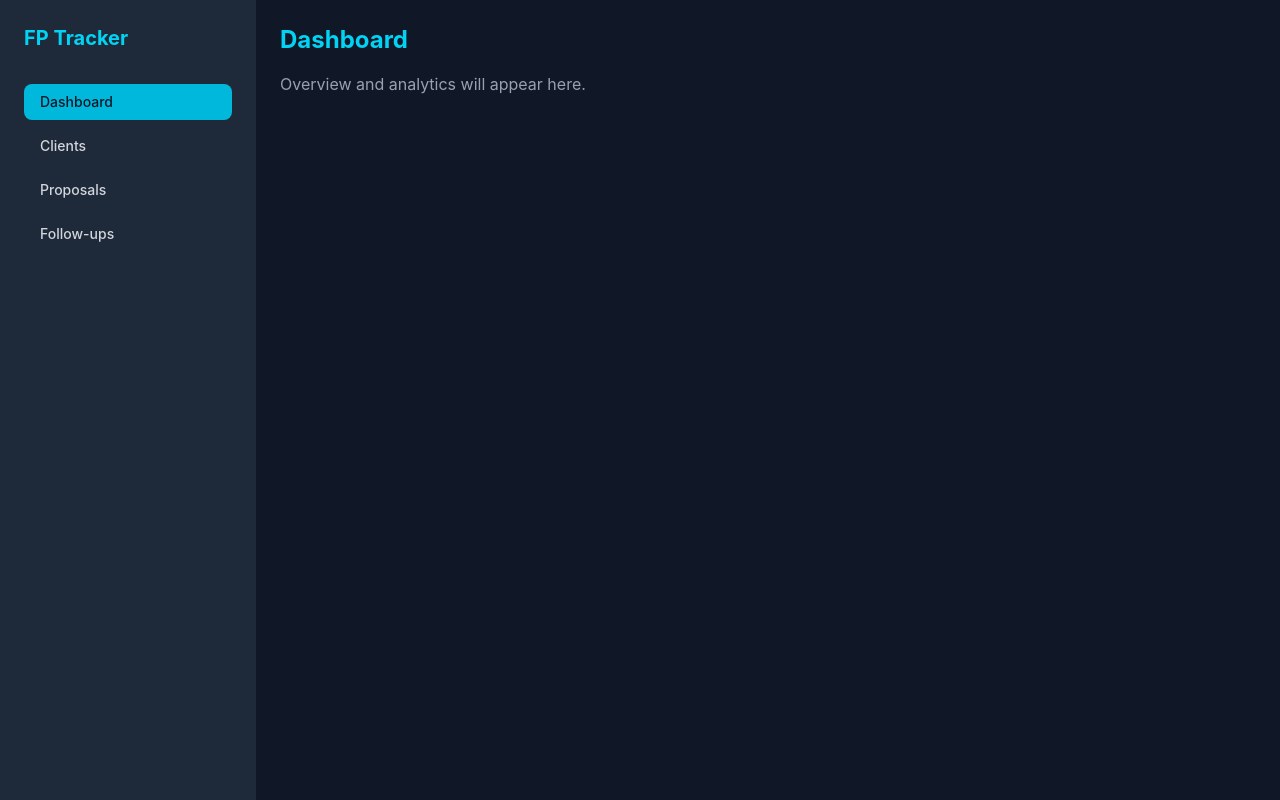
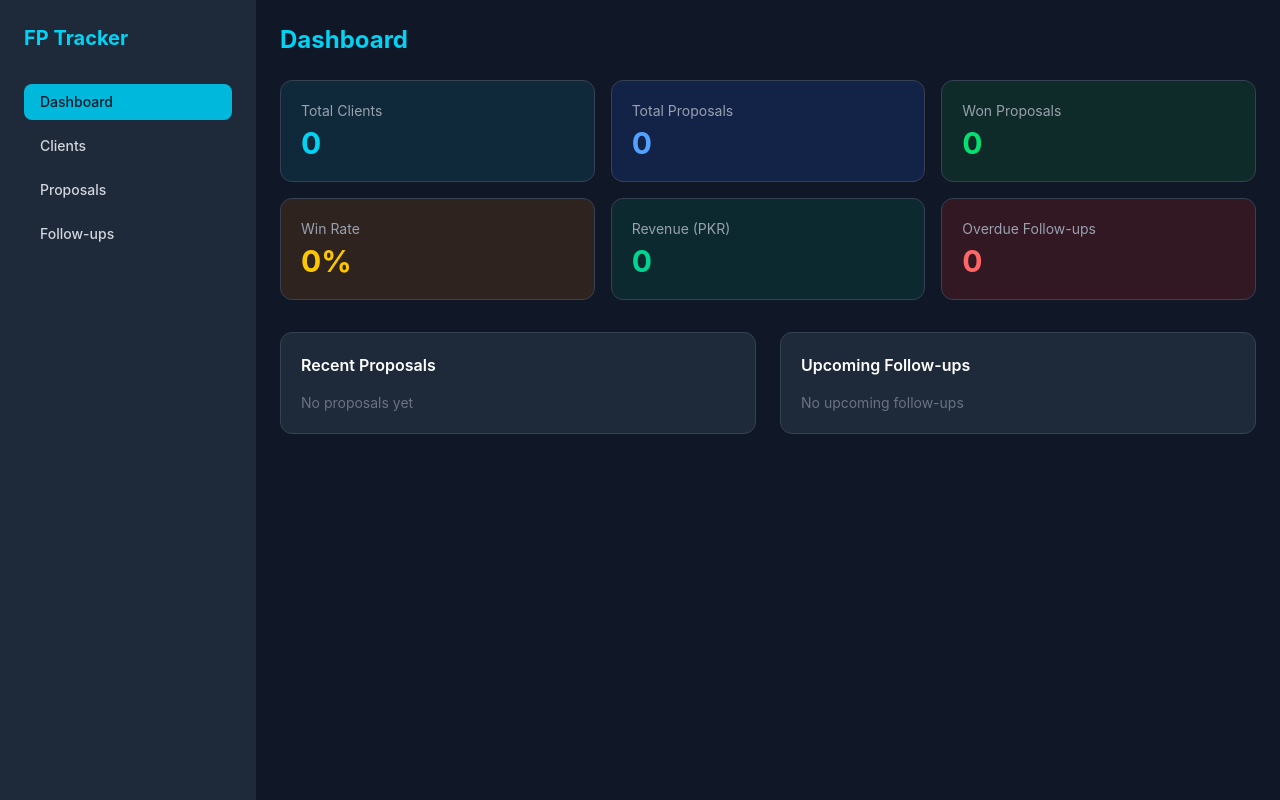
Before and after one commit to html-moiz03/freelancer-proposal-tracker, a React (Vite) app: page / in a window 1280 px wide. Built offline with nearby package versions, Linux system fonts and the light colour scheme.

Commit message:
feat: build Dashboard with stats, recent proposals and upcoming follow-ups

```diff
--- a/src/pages/Dashboard.jsx
+++ b/src/pages/Dashboard.jsx
@@ -1,10 +1,100 @@
-function Dashboard() {
+import { useApp } from '../context/AppContext'
+
+export default function Dashboard() {
+  const { clients, proposals, followups } = useApp()
+
+  const today = new Date().toISOString().split('T')[0]
+
+  const totalProposals = proposals.length
+  const wonProposals = proposals.filter((p) => p.status === 'Won').length
+  const winRate = totalProposals > 0 ? Math.round((wonProposals / totalProposals) * 100) : 0
+  const totalRevenue = proposals
+    .filter((p) => p.status === 'Won')
+    .reduce((sum, p) => sum + Number(p.amount), 0)
+  const overdueFollowups = followups.filter((f) => f.date < today).length
+
+  const stats = [
+    { label: 'Total Clients', value: clients.length, color: 'text-cyan-400', bg: 'bg-cyan-900/30' },
+    { label: 'Total Proposals', value: totalProposals, color: 'text-blue-400', bg: 'bg-blue-900/30' },
+    { label: 'Won Proposals', value: wonProposals, color: 'text-green-400', bg: 'bg-green-900/30' },
+    { label: 'Win Rate', value: `${winRate}%`, color: 'text-yellow-400', bg: 'bg-yellow-900/30' },
+    { label: 'Revenue (PKR)', value: totalRevenue.toLocaleString(), color: 'text-emerald-400', bg: 'bg-emerald-900/30' },
+    { label: 'Overdue Follow-ups', value: overdueFollowups, color: 'text-red-400', bg: 'bg-red-900/30' },
+  ]
+
+  const recentProposals = [...proposals].reverse().slice(0, 5)
+  const upcomingFollowups = followups.filter((f) => f.date >= today).sort((a, b) => a.date.localeCompare(b.date)).slice(0, 5)
+
+  const STATUS_COLORS = {
+    Draft: 'bg-gray-600 text-gray-100',
+    Sent: 'bg-blue-600 text-blue-100',
+    'In Review': 'bg-yellow-600 text-yellow-100',
+    Won: 'bg-green-600 text-green-100',
+    Lost: 'bg-red-600 text-red-100',
+  }
+
+  const getProposalTitle = (id) => {
+    const proposal = proposals.find((p) => p.id === Number(id))
+    return proposal ? proposal.title : 'Unknown'
+  }
+
   return (
     <div>
-      <h2 className="text-2xl font-bold text-cyan-400 mb-4">Dashboard</h2>
-      <p className="text-gray-400">Overview and analytics will appear here.</p>
+      <h2 className="text-2xl font-bold text-cyan-400 mb-6">Dashboard</h2>
+
+      {/* Stats Grid */}
+      <div className="grid grid-cols-3 gap-4 mb-8">
+        {stats.map((stat) => (
+          <div key={stat.label} className={`${stat.bg} rounded-xl p-5 border border-gray-700`}>
+            <p className="text-gray-400 text-sm mb-1">{stat.label}</p>
+            <p className={`text-3xl font-bold ${stat.color}`}>{stat.value}</p>
+          </div>
+        ))}
+      </div>
+
+      <div className="grid grid-cols-2 gap-6">
+        {/* Recent Proposals */}
+        <div className="bg-gray-800 rounded-xl p-5 border border-gray-700">
+          <h3 className="text-white font-semibold mb-4">Recent Proposals</h3>
+          {recentProposals.length === 0 ? (
+            <p className="text-gray-500 text-sm">No proposals yet</p>
+          ) : (
+            <div className="flex flex-col gap-3">
+              {recentProposals.map((p) => (
+                <div key={p.id} className="flex items-center justify-between">
+                  <div>
+                    <p className="text-white text-sm font-medium">{p.title}</p>
+                    <p className="text-gray-400 text-xs">PKR {Number(p.amount).toLocaleString()}</p>
+                  </div>
+                  <span className={`text-xs px-2 py-1 rounded-full font-medium ${STATUS_COLORS[p.status]}`}>
+                    {p.status}
+                  </span>
+                </div>
+              ))}
+            </div>
+          )}
+        </div>
+
+        {/* Upcoming Follow-ups */}
+        <div className="bg-gray-800 rounded-xl p-5 border border-gray-700">
+          <h3 className="text-white font-semibold mb-4">Upcoming Follow-ups</h3>
+          {upcomingFollowups.length === 0 ? (
+            <p className="text-gray-500 text-sm">No upcoming follow-ups</p>
+          ) : (
+            <div className="flex flex-col gap-3">
+              {upcomingFollowups.map((f) => (
+                <div key={f.id} className="flex items-center justify-between">
+                  <div>
+                    <p className="text-white text-sm font-medium">{getProposalTitle(f.proposalId)}</p>
+                    <p className="text-gray-400 text-xs">{f.notes || 'No notes'}</p>
+                  </div>
+                  <p className="text-cyan-400 text-xs font-medium">{f.date}</p>
+                </div>
+              ))}
+            </div>
+          )}
+        </div>
+      </div>
     </div>
   )
 }
-
-export default Dashboard
```
